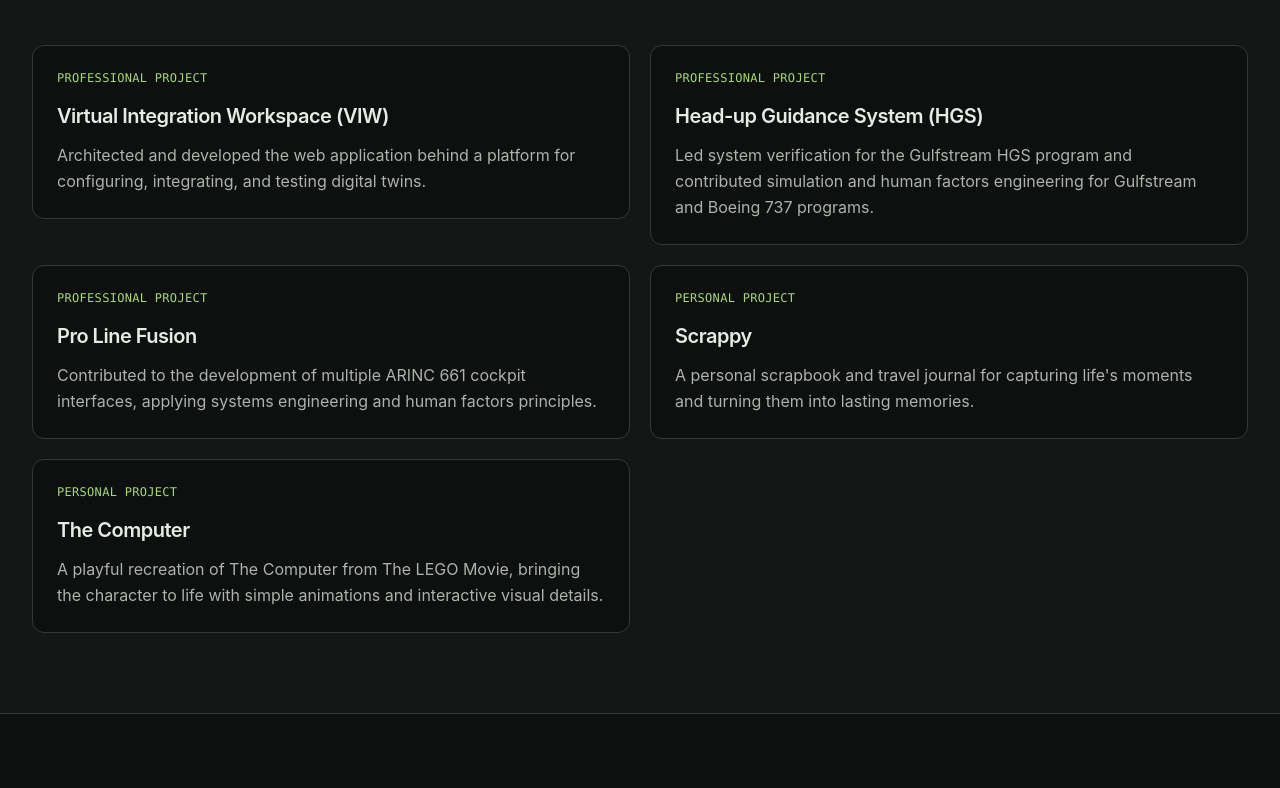
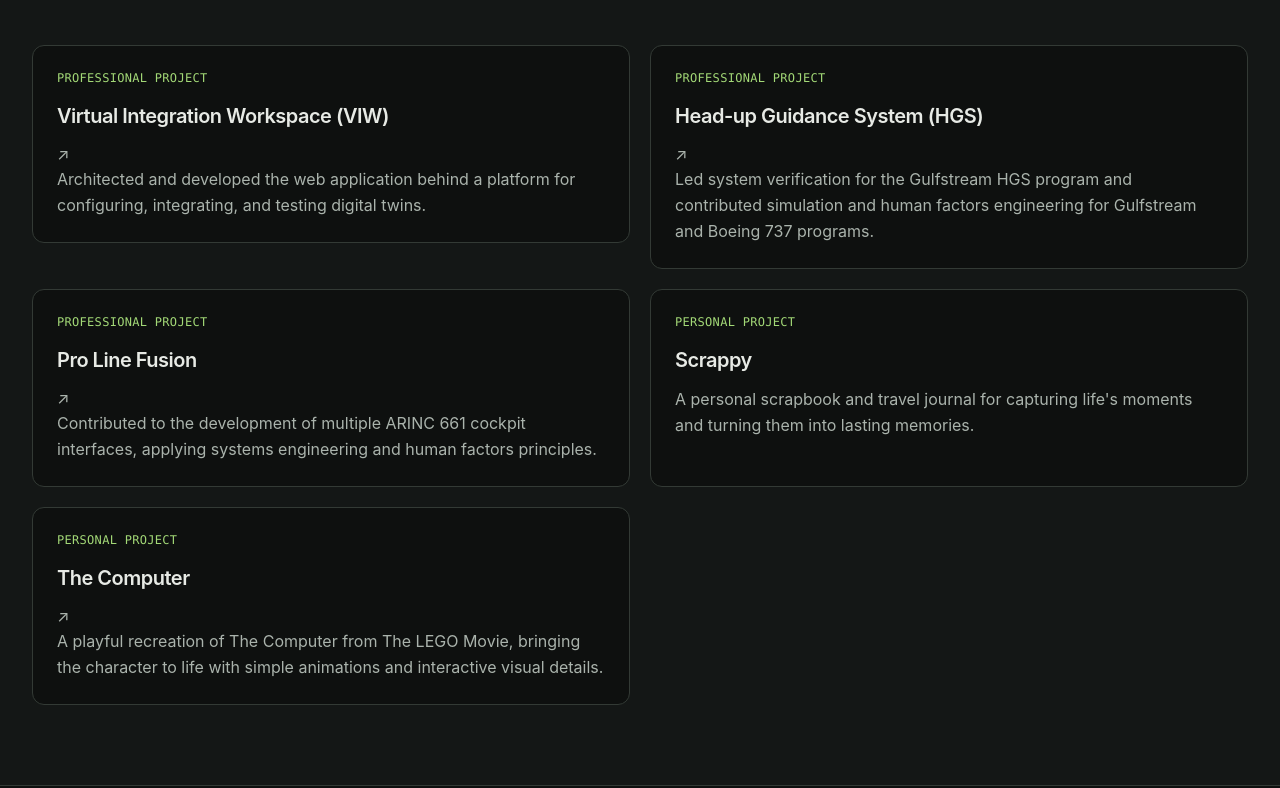
Before and after one commit to NicMortelliti/portfolio, an Astro site: page / in a window 1280 px wide. Shown: the part 1437-2225 px from the top of the page. Built offline with nearby package versions, Linux system fonts and the light colour scheme; Astro itself is replaced by a stand-in of ours.

Commit message:
add external link icon if url present

```diff
--- a/src/components/FeaturedWork.astro
+++ b/src/components/FeaturedWork.astro
@@ -38,9 +38,12 @@ const projects = (await getCollection("work", ({ data }) => data.featured))
                 {project.data.category}
               </p>
 
-              <h3 class="mb-3 text-xl font-semibold tracking-tight">
-                {project.data.title}
-              </h3>
+              <span class="gap-2">
+                <h3 class="mb-3 text-xl font-semibold tracking-tight">
+                  {project.data.title}
+                </h3>
+                <span aria-hidden="true" class="text-muted transition-colors group-hover:text-accent">↗</span>
+              </span>
 
               <p class="leading-relaxed text-muted">
                 {project.data.description}
```
